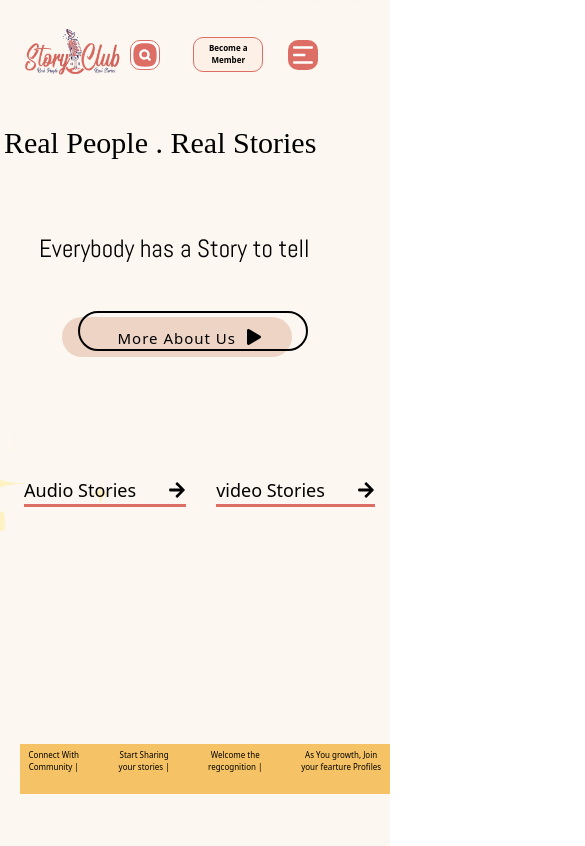
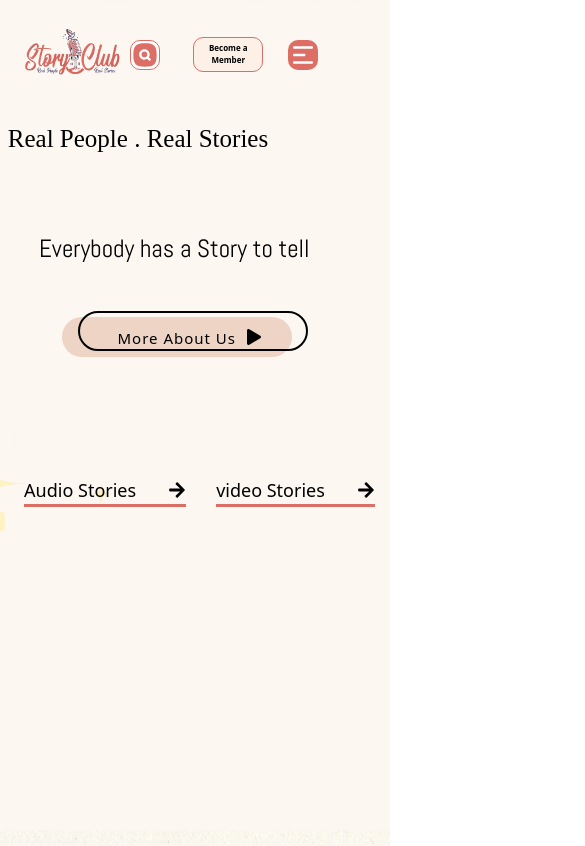
Before and after one commit to Thameem6369538954/Story-Club, a React (Create React App) app: page / in a window 390 px wide. Shown: the top 846 px of the page, 585 px wide, since content can reach past the window. Built offline with nearby package versions, Linux system fonts and the light colour scheme; a web font is replaced by a local one.

Commit message:
today  commit

```diff
--- a/src/StorytellerComponents/StB/Stsecondpage.js
+++ b/src/StorytellerComponents/StB/Stsecondpage.js
@@ -15,8 +15,7 @@
         <h2>Have a Story to tell?</h2>
         <h5>In 100 - 500 words !</h5>
                 <p>Add Title to your Story!</p>
-
-                <input type='text' placeholder='15 ways to Success ' />
+                <textarea name="" id="" cols="30" rows="10" placeholder='15 ways to Success'></textarea>
                 <div className="couta">
                 <span>02/03</span>
                 <TiTick className='tick'/>
--- a/src/css/Connectingpage.css
+++ b/src/css/Connectingpage.css
@@ -69,7 +69,7 @@
     align-items: center;
     justify-content: space-between;
    }
-   @media screen and (max-width:600px) {
+    (max-width:600px) {
     .story-tell-main{
         background-image: url('../Images/Hdrbg.jpg');
         min-height: 80vh;
--- a/src/css/Header.css
+++ b/src/css/Header.css
@@ -104,9 +104,9 @@
 
 @media screen and (max-width:600px) {
     .header h1{
-        font-size: 30px;
+        font-size: 25px;
         margin-top: 120px;
-        margin-left: 1%;
+        margin-left: 2%;
         color: black;
         /* position: absolute; */
         text-align: center;
--- a/src/css/Hiring.css
+++ b/src/css/Hiring.css
@@ -214,3 +214,8 @@
     align-items: center;
     width: 100%;
   }
+
+
+  @media (min-width: 600px) and (max-width: 1024px){
+
+  }
```
